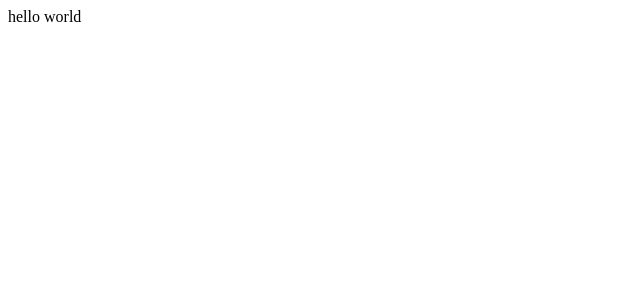
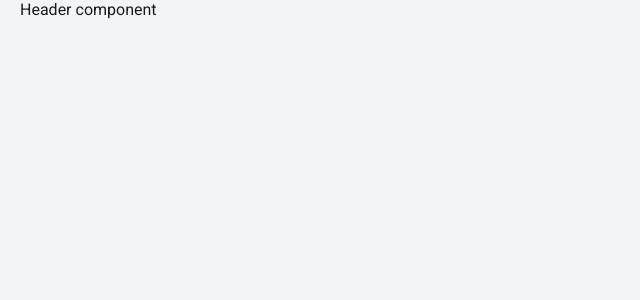
Before and after one commit to sergioviniciuss/tripplanner, a React app: page / in a window 1280 px wide. Shown: the top 300 px of the page, without its empty margins (0-640 px from the left). Built offline with nearby package versions, Linux system fonts and the light colour scheme.

Commit message:
Feat(Header): Setting up global styles

```diff
--- a/src/App.js
+++ b/src/App.js
@@ -1,7 +1,14 @@
-import React from "react";
+import React from 'react';
+import GlobalStyle from './styles/global'
+import Header from './components/Header';
 
 const App = () => {
-  return <div>hello world</div>;
+  return (
+    <div>
+      <GlobalStyle />
+      <Header />
+    </div>
+  );
 };
 
 export default App;
--- /dev/null
+++ b/src/components/Header/index.js
@@ -0,0 +1,11 @@
+import React from 'react';
+
+const Header = () => {
+  return (
+    <div>
+      Header component
+    </div>
+  );
+};
+
+export default Header;
--- /dev/null
+++ b/src/styles/global.js
@@ -0,0 +1,36 @@
+import { createGlobalStyle } from "styled-components";
+
+export default createGlobalStyle`
+@import url("https://fonts.googleapis.com/css?family=Roboto:400,700&display=swap");
+
+ * {
+   margin: 0;
+   padding: 0;
+   outline: 0;
+   box-sizing: border-box;
+}
+
+html, body, #root {
+    height: 100%;
+}
+
+#root {
+  padding: 0 20px;
+}
+
+body {
+  color: rgb(25, 28, 31);
+  font-family: "Roboto", sans-serif;
+  -webkit-font-smoothing: antialiased !important;
+  background: rgb(243, 244, 245);
+}
+
+.is-hidden {
+  display: none;
+}
+
+ul {
+    list-style-type:none;
+}
+
+`;
```
